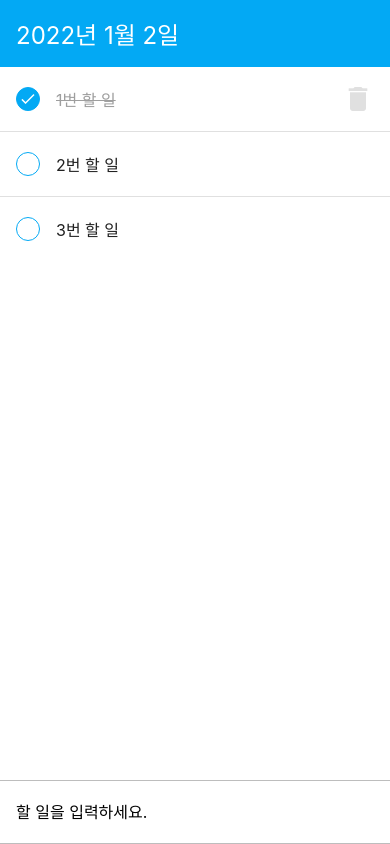
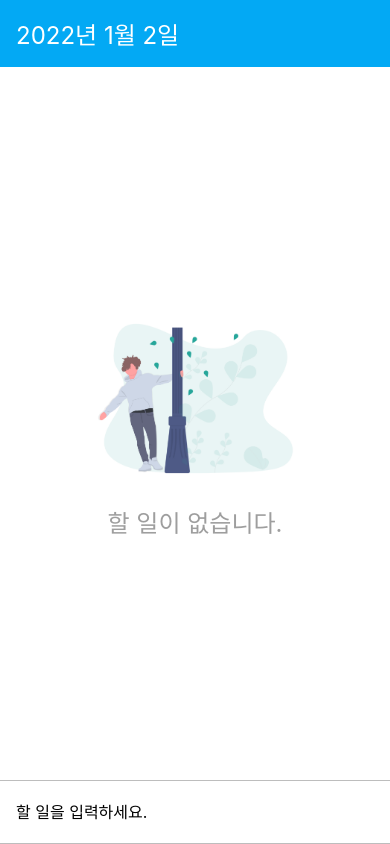
Before and after one commit to seungwonleee/react-native-todo, a React Native app: screen / in a window 390 px wide. Built offline with nearby package versions, Linux system fonts and the light colour scheme.

Commit message:
Add: storage and fix error

```diff
--- a/App.js
+++ b/App.js
@@ -1,24 +1,29 @@
-import React, {useState} from 'react';
+import React, {useState, useEffect} from 'react';
 import {StyleSheet, KeyboardAvoidingView, Platform} from 'react-native';
 import {SafeAreaProvider, SafeAreaView} from 'react-native-safe-area-context';
 import DateHead from './components/DateHead';
 import AddTodo from './components/AddTodo';
 import Empty from './components/Empty';
 import TodoList from './components/TodoList';
+import todosStorage from './storages/todosStorages';
 
 function App() {
-  const [todos, setTodos] = useState([
-    {id: 1, text: '1번 할 일', done: true},
-    {id: 2, text: '2번 할 일', done: false},
-    {id: 3, text: '3번 할 일', done: false},
-  ]);
+  const [todos, setTodos] = useState([]);
+
+  useEffect(() => {
+    todosStorage.get().then(setTodos).catch(console.error);
+  }, []);
+
+  useEffect(() => {
+    todosStorage.set(todos).catch(console.error);
+  }, [todos]);
 
   const onInsert = text => {
     // 새로 등록할 항목의 id를 구합니다.
     // 등록된 항목 중에서 가장 큰 id를 구하고, 그 값에 1을 더합니다.
     // 만약 리스트가 비어있다면 1을 id로 사용합니다.
     const nextId =
-      todos.length > 0 ? Math.max(...todos.map(todo => todo.id)) + 1 : 1;
+      todos?.length > 0 ? Math.max(...todos.map(todo => todo.id)) + 1 : 1;
     const todo = {
       id: nextId,
       text,
@@ -37,7 +42,6 @@ function App() {
 
   const onRemove = id => {
     const nextTodos = todos.filter(todo => todo.id !== id);
-    console.log(nextTodos);
     setTodos(nextTodos);
   };
 
@@ -48,10 +52,10 @@ function App() {
           behavior={Platform.select({ios: 'padding', android: undefined})}
           style={styles.avoid}>
           <DateHead />
-          {todos.length > 1 ? (
+          {todos.length === 0 ? (
+            <Empty />
+          ) : (
             <TodoList todos={todos} onToggle={onToggle} onRemove={onRemove} />
-          ) : (
-            <Empty />
           )}
           <AddTodo onInsert={onInsert} />
         </KeyboardAvoidingView>
--- a/package.json
+++ b/package.json
@@ -10,6 +10,7 @@
     "lint": "eslint ."
   },
   "dependencies": {
+    "@react-native-community/async-storage": "^1.12.1",
     "react": "17.0.2",
     "react-native": "0.66.4",
     "react-native-safe-area-context": "^3.3.2",
--- /dev/null
+++ b/storages/todosStorages.js
@@ -0,0 +1,30 @@
+import AsyncStorage from '@react-native-community/async-storage';
+
+const key = 'todos';
+
+const todosStorage = {
+  async get() {
+    try {
+      const rawTodos = await AsyncStorage.getItem(key);
+
+      if (!rawTodos) {
+        // 저장된 데이터가 없으면 사용하지 않음
+        throw new Error('No saved todos');
+      }
+
+      const savedTodos = JSON.parse(rawTodos);
+      return savedTodos;
+    } catch (e) {
+      throw new Error('Failed to load todos');
+    }
+  },
+  async set(data) {
+    try {
+      await AsyncStorage.setItem(key, JSON.stringify(data));
+    } catch (e) {
+      throw new Error('Failed to save todos');
+    }
+  },
+};
+
+export default todosStorage;
```
Also changed, not shown: 2 other files (tests, documents, lock files or other folders).
